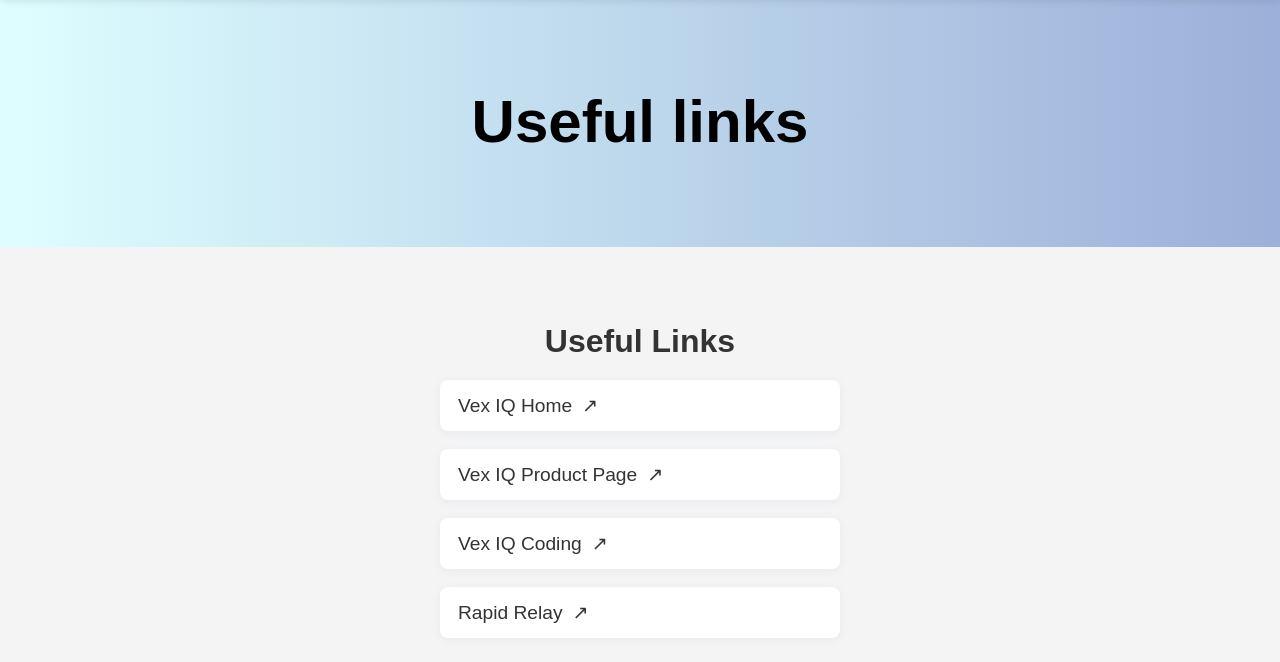
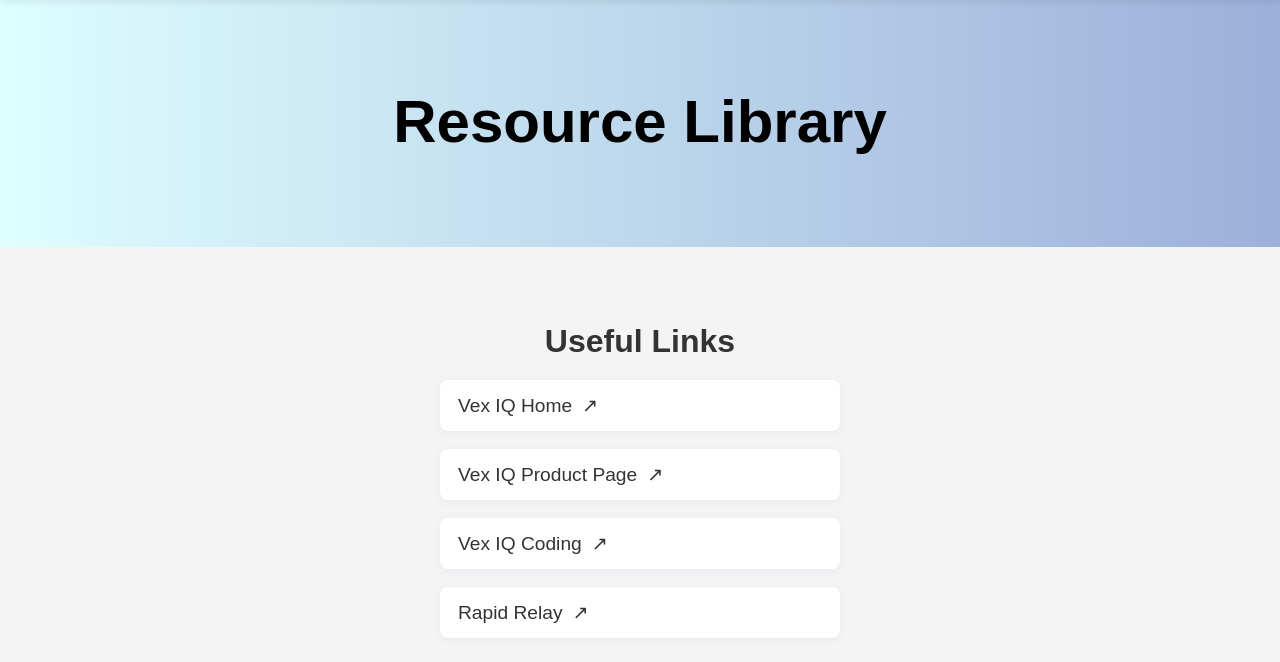
Before and after one commit to ponpon77/ponpon77.github.io, a plain HTML site: page resourceLibrary.html in a window 1280 px wide. Shown: the part 136-798 px from the top of the page. Drawn offline with Linux system fonts and the light colour scheme; a web font is replaced by a local one.

Commit message:
Update resourceLibrary.html

```diff
--- a/resourceLibrary.html
+++ b/resourceLibrary.html
@@ -28,7 +28,7 @@
     </nav>
     <main>
       <div id="header">
-        <h1>Useful links</h1>
+        <h1>Resource Library</h1>
       </div>
       <section id="about">
         <h2>Useful Links</h2>
```
